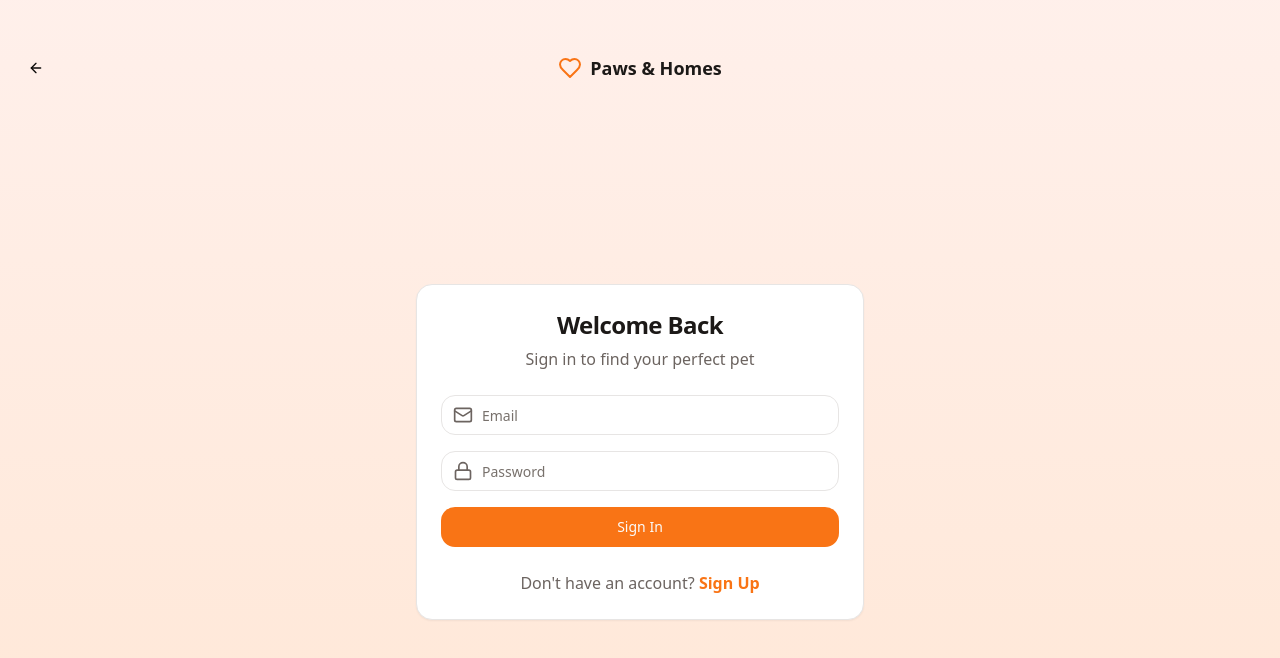
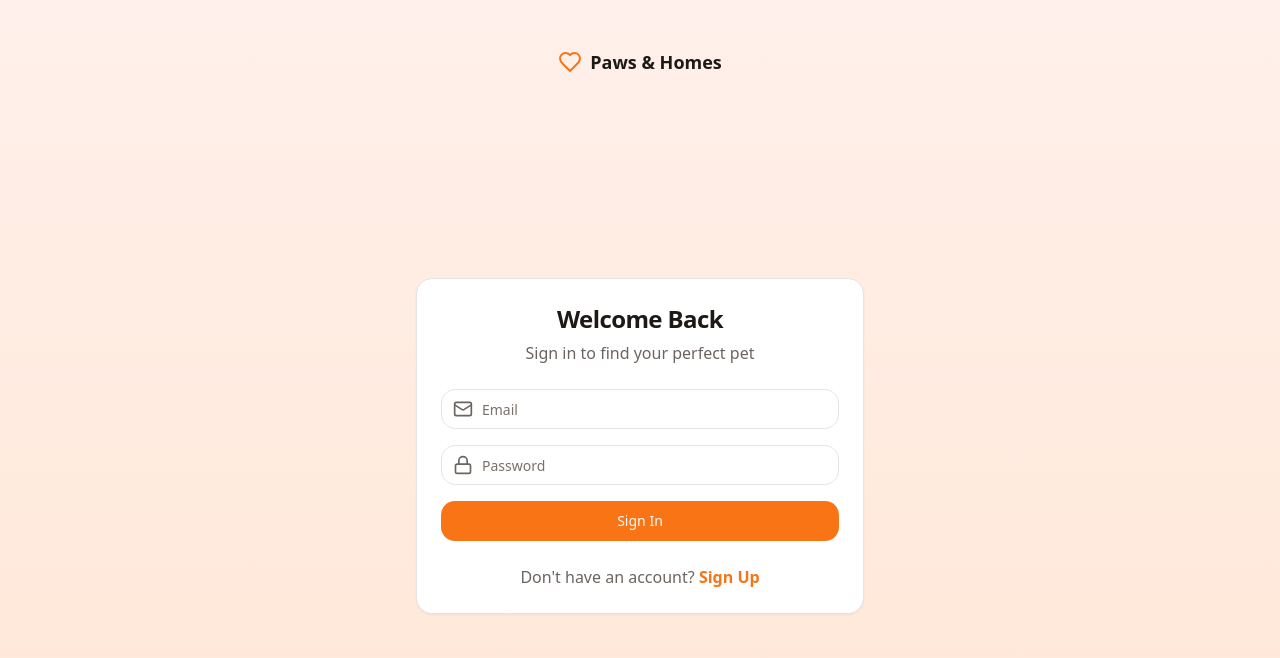
Before and after one commit to diptikadam977/pet-adopt, a React (Vite) app: page / in a window 1280 px wide. Shown: the top 658 px of the page. Built offline with nearby package versions, Linux system fonts and the light colour scheme.

Commit message:
Fix: AuthScreenProps missing onBack prop
The AuthScreen component requires an onBack prop, which was not being passed in the Index.tsx file. This commit adds the onBack prop to the AuthScreen component in Index.tsx, resolving the TypeScript error.

```diff
--- a/src/components/auth/auth-screen.tsx
+++ b/src/components/auth/auth-screen.tsx
@@ -8,7 +8,7 @@ import { useAuth } from '@/hooks/useAuth';
 import { useToast } from '@/hooks/use-toast';
 
 interface AuthScreenProps {
-  onBack: () => void;
+  onBack?: () => void;
 }
 
 export function AuthScreen({ onBack }: AuthScreenProps) {
@@ -56,9 +56,12 @@ export function AuthScreen({ onBack }: AuthScreenProps) {
     <div className="min-h-screen bg-gradient-peach flex flex-col">
       {/* Header */}
       <div className="flex items-center justify-between p-4 pt-12">
-        <Button variant="ghost" size="icon" onClick={onBack}>
-          <ArrowLeft className="w-6 h-6" />
-        </Button>
+        {onBack && (
+          <Button variant="ghost" size="icon" onClick={onBack}>
+            <ArrowLeft className="w-6 h-6" />
+          </Button>
+        )}
+        {!onBack && <div className="w-10" />}
         <div className="flex items-center gap-2">
           <Heart className="w-6 h-6 text-orange-primary" />
           <span className="text-lg font-bold text-primary">Paws & Homes</span>
```
